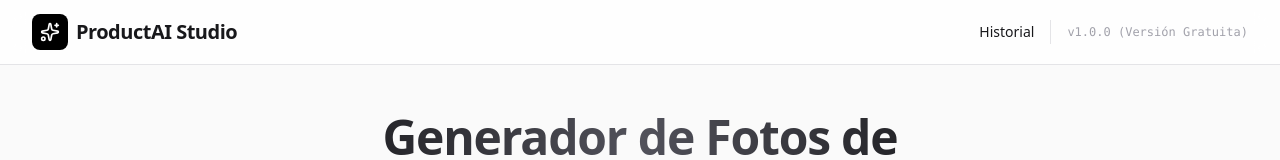
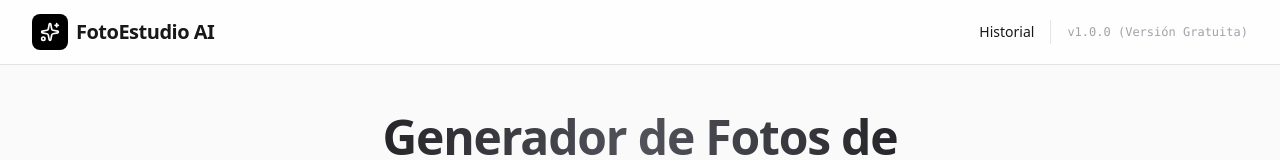
Before and after one commit to juan135072/generador-imagenes-lote, a Next.js app: page / in a window 1280 px wide. Shown: the top 160 px of the page. Built offline with nearby package versions, Linux system fonts and the light colour scheme.

Commit message:
UI: Traducción del nombre del estudio en el header

```diff
--- a/src/app/page.tsx
+++ b/src/app/page.tsx
@@ -46,7 +46,7 @@ export default function Home() {
             <div className="p-2 bg-black dark:bg-white rounded-lg">
               <Sparkles className="w-5 h-5 text-white dark:text-black" />
             </div>
-            <h1 className="text-xl font-bold tracking-tight">ProductAI Studio</h1>
+            <h1 className="text-xl font-bold tracking-tight">FotoEstudio AI</h1>
           </div>
           <div className="flex items-center gap-4">
             <button className="text-sm font-medium hover:opacity-80 transition-opacity">
```
